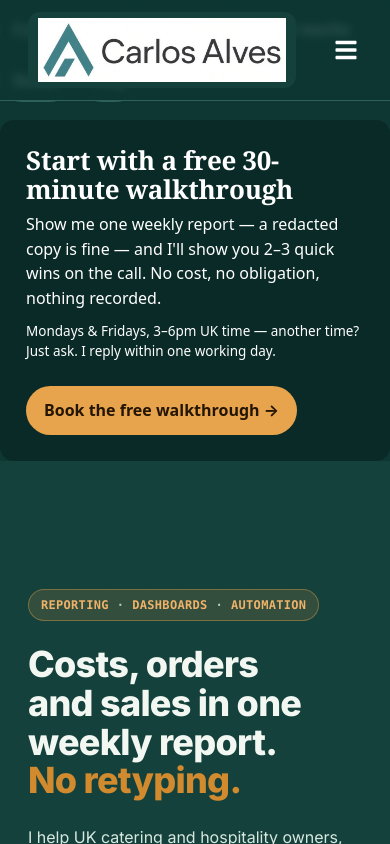
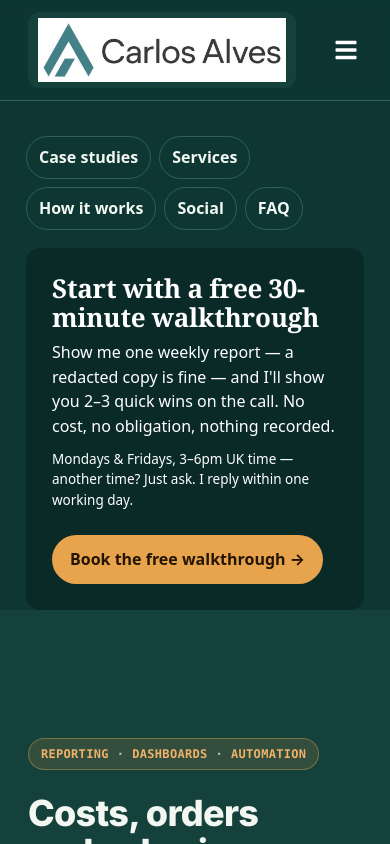
Before and after one commit to carlos-alves-one/carlos-alves-one.github.io, a Next.js app: page /hospitality-catering in a window 390 px wide. Shown: the top 844 px of the page. Built offline with nearby package versions, Linux system fonts and the light colour scheme.

Commit message:
Fix mobile side margins: restore .wrap padding on homepage header/hero, wrap sector top content

```diff
--- a/components/from-home/MovedHome.tsx
+++ b/components/from-home/MovedHome.tsx
@@ -22,6 +22,7 @@ const style = `
 .home-moved p{margin:0 0 .6rem}
 .home-moved a{color:var(--accent)}
 .home-moved .wrap{max-width:1120px;margin:0 auto;padding-left:clamp(24px,5vw,44px);padding-right:clamp(24px,5vw,44px)}
+.home-moved .moved-top{padding-top:128px}
 @media (max-width:560px){.home-moved .wrap{padding-left:max(26px, env(safe-area-inset-left));padding-right:max(26px, env(safe-area-inset-right))}}
 .home-moved section{padding:28px 0}
 .home-moved [id]{scroll-margin-top:128px}
@@ -123,14 +124,14 @@ export function HomeMovedStyle() {
 }
 
 export function MovedTop() {
-  return <div className="home-moved"><Block html={`<nav class="navlinks" aria-label="Main"><a href="#cases">Case studies</a><a href="#services">Services</a><a href="#how">How it works</a><a href="#social">Social</a><a href="#faq">FAQ</a></nav>      <div class="walkthrough-strip">
+  return <div className="home-moved"><Block html={`<div class="wrap moved-top"><nav class="navlinks" aria-label="Main"><a href="#cases">Case studies</a><a href="#services">Services</a><a href="#how">How it works</a><a href="#social">Social</a><a href="#faq">FAQ</a></nav>      <div class="walkthrough-strip">
         <div>
           <h2>Start with a free 30-minute walkthrough</h2>
           <p>Show me one weekly report — a redacted copy is fine — and I'll show you 2–3 quick wins on the call. No cost, no obligation, nothing recorded.</p>
           <p style="margin-top:6px;font-size:13.5px">Mondays &amp; Fridays, 3–6pm UK time — another time? Just ask. I reply within one working day.</p>
         </div>
         <a class="btn btn-primary" href="https://calendar.app.google/C1hnZvX1jpWYd2bv6" target="_blank" rel="noopener">Book the free walkthrough →</a>
-      </div>`} /></div>
+      </div></div>`} /></div>
 }
 export function MovedHow({ sector }: { sector: "hosp" | "health" }) {
   const copy =
--- a/public/index.html
+++ b/public/index.html
@@ -42,7 +42,7 @@
   @media (max-width:560px){ .wrap{padding-left:max(26px, env(safe-area-inset-left));padding-right:max(26px, env(safe-area-inset-right))} }
   /* Nav */
   header{position:sticky;top:0;z-index:20;background:color-mix(in srgb,var(--bg) 92%,transparent);backdrop-filter:blur(10px);border-bottom:1px solid var(--line)}
-  .nav{display:flex;align-items:center;gap:18px;padding:12px 0;flex-wrap:wrap}
+  .nav{display:flex;align-items:center;gap:18px;padding-top:12px;padding-bottom:12px;flex-wrap:wrap}
   .brand{font-weight:700;font-size:17px;text-decoration:none;line-height:1.2}
   .brand small{display:block;font-weight:500;font-size:12px;color:var(--muted)}
   .brand-logo{display:inline-flex;align-items:center;background:#ffffff;border-radius:10px;padding:6px 10px}
@@ -55,7 +55,7 @@
   .btn-ghost{background:var(--surface);border-color:var(--line);color:var(--ink)}
   .btn-sm{padding:9px 16px;min-height:40px;font-size:14px}
   /* Hero */
-  .hero{padding:44px 0 28px}
+  .hero{padding-top:44px;padding-bottom:28px}
   .hero-grid{display:grid;grid-template-columns:1.02fr 1.15fr;gap:32px;align-items:start}
   .eyebrow{font-size:12.5px;font-weight:700;letter-spacing:.08em;text-transform:uppercase;color:var(--accent);margin-bottom:14px}
   h1{font-size:clamp(34px,5vw,52px)}
```
